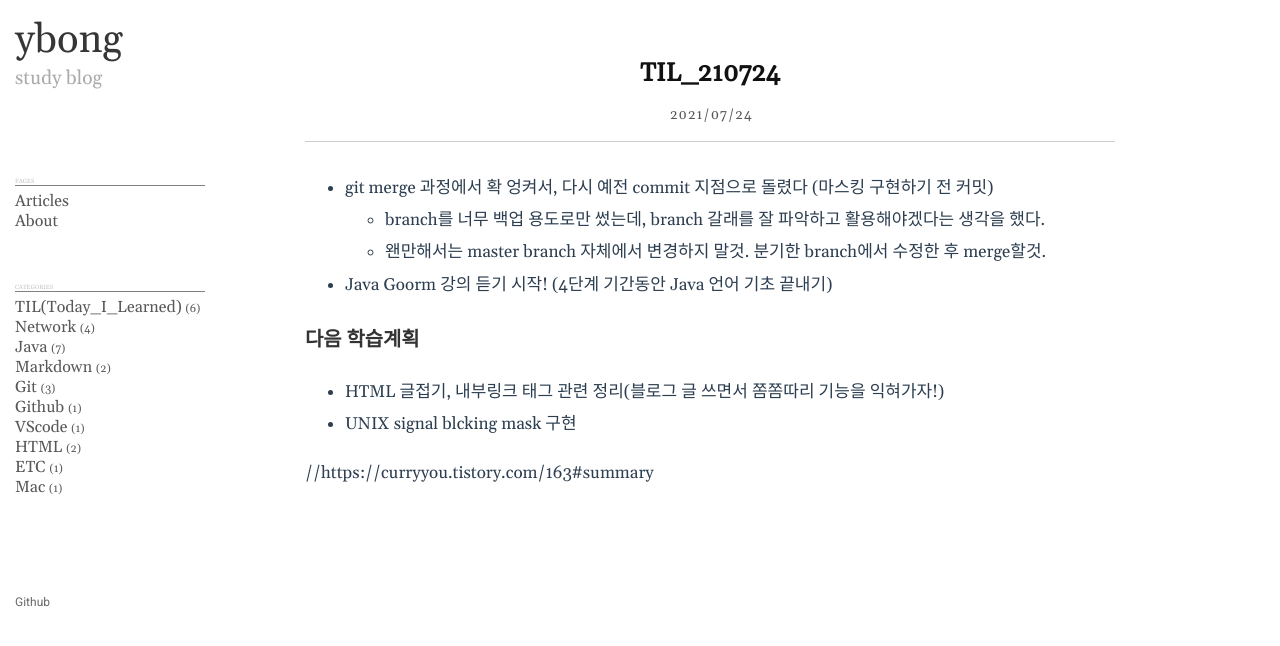
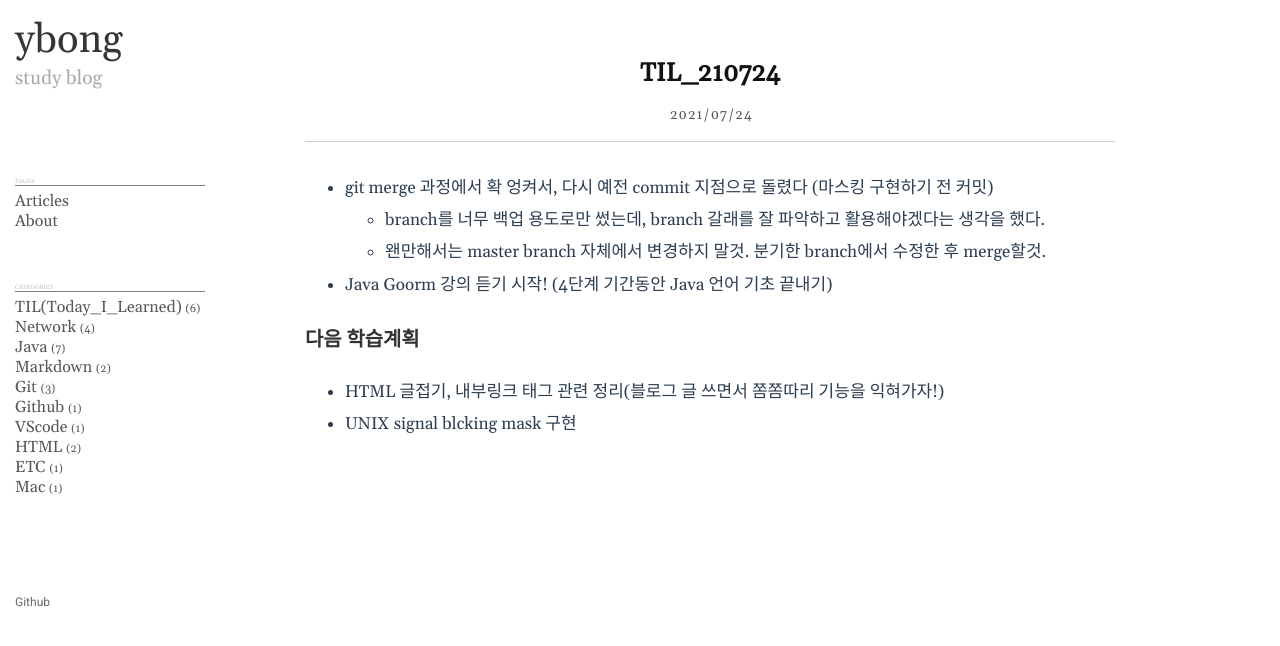
Before and after one commit to yeawonbong/yeawonbong.github.io, a Jekyll site: the page built from _posts/2021-07-24-TIL.md, in a window 1280 px wide. Shown: the top 646 px of the page. Built offline with Jekyll 4.4.1, drawn with Linux system fonts in a browser that asks for light colours; part of the change alters nothing that is shown.

Commit message:
java_index_fix

```diff
--- a/_posts/2021-07-24-TIL.md
+++ b/_posts/2021-07-24-TIL.md
@@ -14,5 +14,3 @@ category: TIL(Today_I_Learned)
 ### 다음 학습계획
 - HTML 글접기, 내부링크 태그 관련 정리(블로그 글 쓰면서 쫌쫌따리 기능을 익혀가자!)
 - UNIX signal blcking mask 구현
-
-//https://curryyou.tistory.com/163#summary
```
Also changed, not shown: _posts/2021-07-24-[Markdown] 내부 링크 (인덱스).markdown (+5 -5 lines), _posts/2021-07-24-[Java] G01~2. 자바 프로그래밍 시작하기.markdown (line endings or trailing spaces).
